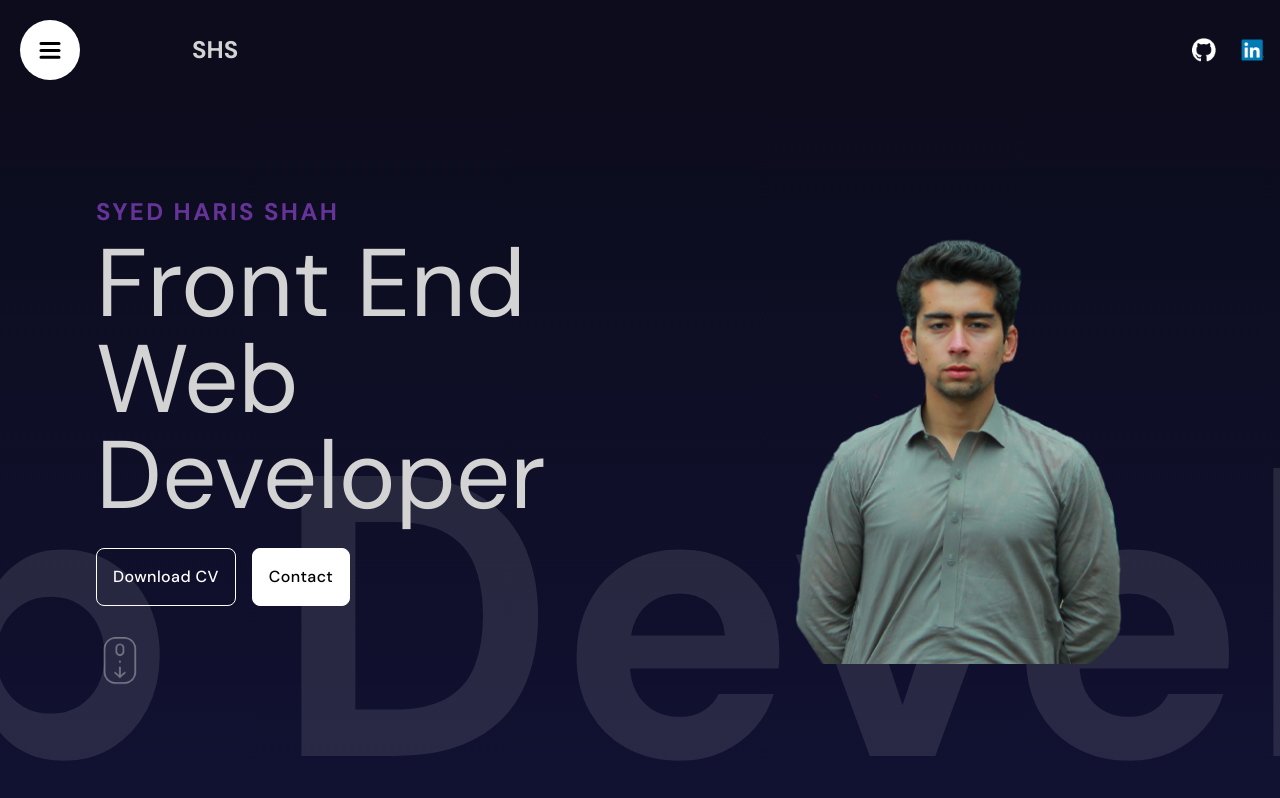
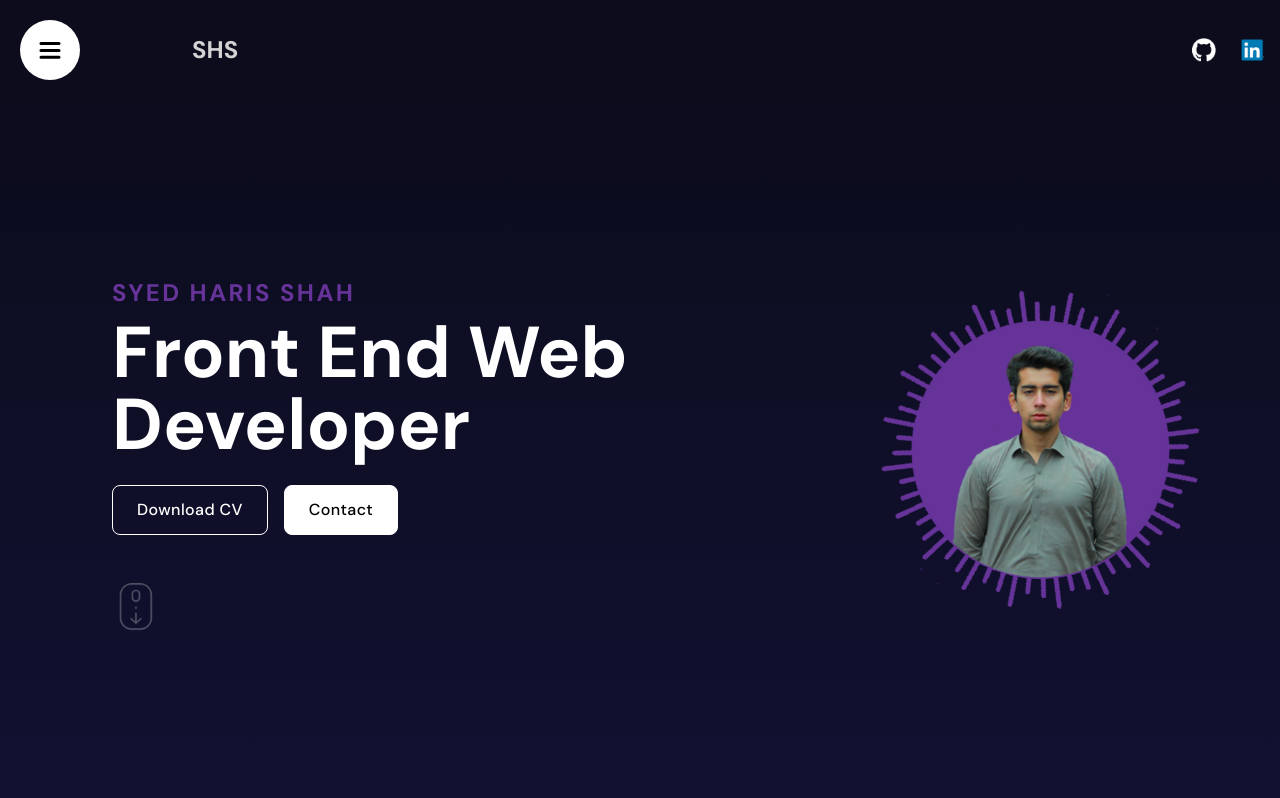
Before and after one commit to syedharyyshah/portfolio22, a React (Vite) app: page / in a window 1280 px wide. Shown: the top 798 px of the page. Built offline with nearby package versions, Linux system fonts and the light colour scheme.

Commit message:
Updated Hero.jsx

```diff
--- a/src/App.jsx
+++ b/src/App.jsx
@@ -9,7 +9,7 @@ import Contact from './components/Contact/Contact'
 const App = () => {
   return (
     <div>
-         <section id='Homepage' className='h-[100vh]'>
+         <section id='Homepage' className=''>
         <Navbar />
         <Hero />
       </section>
--- a/src/components/Hero/Hero.jsx
+++ b/src/components/Hero/Hero.jsx
@@ -1,81 +1,123 @@
-import React from 'react'
-import copy from '../../assets/copy.png'
-import scroll from '../../assets/scroll.png'
-import { motion } from 'framer-motion'
-import cv from '../../assets/Syed Haris Shah CV.pdf'
+import React from 'react';
+import copy from '../../assets/copy.png';
+import vector from '../../assets/vector.png';
+import scroll from '../../assets/scroll.png';
+import { motion } from 'framer-motion';
+import cv from '../../assets/Syed Haris Shah CV.pdf';
 
 const textVariants = {
-  initial:{
+  initial: {
     x: -500,
-    opacity:0,
+    opacity: 0,
   },
-  animate:{
+  animate: {
     x: 0,
-    opacity:1,
-    transition:{
-      duration:1,
-      staggerChildren:0.1,
+    opacity: 1,
+    transition: {
+      duration: 1,
+      staggerChildren: 0.1,
     },
   },
-  scrollButton:{
-    opacity:0,
-    y:10,
-    transition:{
-      duration:2,
-      repeat:Infinity
-    }
-  }
+  scrollButton: {
+    opacity: 0,
+    y: 10,
+    transition: {
+      duration: 2,
+      repeat: Infinity,
+      repeatType: 'reverse',
+    },
+  },
 };
 
+const sliderVariants = {
+  initial: {
+    x: 0,
+  },
+  animate: {
+    x: '-220%',
+    transition: {
+      repeat: Infinity,
+      repeatType: 'mirror',
+      duration: 20,
+    },
+  },
+};
 
-const sliderVariants = {
-  initial:{
-    x:0,
-  },
-  animate:{
-    x:"-220%",
-    transition:{
-      repeat:Infinity,
-      repeatType:'mirror',
-      duration:20,
+const vectorVariants = {
+  animate: {
+    rotate: -360,
+    transition: {
+      duration: 10,
+      repeat: Infinity,
+      ease: 'linear',
     },
   },
 };
 
 const Hero = () => {
   return (
-    <div className='hero overflow-hidden relative max-w-[1366px]  '
+    <div
+      className="hero overflow-hidden relative w-full max-w-screen mx-auto px-4"
       style={{
         height: 'calc(100vh - 100px)',
         background: 'linear-gradient(180deg, #0c0c1d, #111132)',
-      }}>
-
-
-       <div className="wrapper absolute flex flex-col content-center justify-center w-full md:w-1/2 md:m-24 gap-5 md:gap-6 z-20 ">
-        <motion.div className="textContainer flex flex-col  text-center md:text-left
-          gap-2"
-        variants={textVariants} initial="initial" animate="animate">
-
-            <motion.h2 className='text-2xl text-[#663399] font-bold
-             tracking-widest 'variants={textVariants}>SYED HARIS SHAH</motion.h2>
-
-            <motion.h1 className='text-3xl md:text-8xl'variants={textVariants}>Front End Web Developer</motion.h1>
-        </motion.div>
-            <motion.div className="buttons flex items-center justify-center md:justify-start "variants={textVariants}>
-                <motion.a href={cv} download="Syed_Haris_Shah_CV.pdf" className='px-6  inline-block py-3 p-2 md:p-4 cursor-pointer
-                 mr-4 border border-white rounded-lg bg-transparent text-white font-medium hover:bg-[#663399] hover:text-white
-                   tracking-wide'vriants={textVariants}>Download CV</motion.a>
-                <motion.a href="#Contact" className='px-6 p inline-block py-3 p-2 md:p-4 cursor-pointer border
-                 border-white rounded-lg bg-white text-black font-medium tracking-wide'vriants={textVariants}>Contact </motion.a>
+      }}
+    >
+      {/* Text & Buttons */}
+      <div className="wrapper absolute flex flex-col justify-center w-full sm:w-[90%] md:w-1/2 sm:ml-6 md:ml-24 gap-5 md:gap-6 z-20 top-1/2 -translate-y-1/2">
+        <motion.div
+          className="textContainer flex flex-col text-center md:text-left gap-2"
+          variants={textVariants}
+          initial="initial"
+          animate="animate"
+        >
+          <motion.h2
+            className="text-lg sm:text-xl md:text-2xl text-[#663399] font-bold tracking-widest"
+            variants={textVariants}
+          >
+            SYED HARIS SHAH
+          </motion.h2>
+          <motion.h1
+            className="text-2xl sm:text-4xl md:text-6xl lg:text-7xl font-bold text-white"
+            variants={textVariants}
+          >
+            Front End Web Developer
+          </motion.h1>
         </motion.div>
 
-            <motion.img className='w-12  ml-44 md:m-0' src={scroll} alt="" animate="scrollButton" variants={textVariants} />
+        <motion.div
+          className="buttons flex flex-wrap items-center justify-center md:justify-start gap-4"
+          variants={textVariants}
+        >
+          <motion.a
+            href={cv}
+            download="Syed_Haris_Shah_CV.pdf"
+            className="px-6 py-3 border border-white rounded-lg bg-transparent text-white font-medium hover:bg-[#663399] hover:text-white tracking-wide transition"
+            variants={textVariants}
+          >
+            Download CV
+          </motion.a>
+          <motion.a
+            href="#Contact"
+            className="px-6 py-3 border border-white rounded-lg bg-white text-black font-medium tracking-wide transition"
+            variants={textVariants}
+          >
+            Contact
+          </motion.a>
+        </motion.div>
 
+        <motion.img
+          className="w-10 sm:w-12 mx-auto md:mx-0 mt-4"
+          src={scroll}
+          alt="Scroll indicator"
+          animate="scrollButton"
+          variants={textVariants}
+        />
       </div>
 
-
+      {/* Sliding Background Text */}
       <motion.div
-        className="slidingTextContainer absolute w-1/2 text-[50vh] bottom-[-65px] md:bottom-[-120px] whitespace-nowrap font-bold z-0 text-[#ffffff1a]"
+        className="slidingTextContainer absolute w-[200%] text-[15vw] sm:text-[12vw] md:text-[10vw] bottom-[-20px] md:bottom-[-60px] whitespace-nowrap font-bold z-0 text-[#ffffff1a]"
         variants={sliderVariants}
         initial="initial"
         animate="animate"
@@ -83,21 +125,23 @@ const Hero = () => {
         Web Development Services and Much More...
       </motion.div>
 
+      {/* Vector & Copy Image */}
+      <div className="imageContainer absolute bottom-0 right-0 left-0 md:top-0 md:right-0 md:left-auto mx-auto md:mx-0 z-10 w-[90vw] max-w-[30rem] aspect-square">
+        <motion.img
+          src={vector}
+          alt="Vector background"
+          className="absolute inset-0 w-full h-full object-contain z-0"
+          variants={vectorVariants}
+          animate="animate"
+        />
+        <img
+          src={copy}
+          alt="Main image"
+          className="absolute inset-0 w-full h-full object-contain z-10"
+        />
+      </div>
+    </div>
+  );
+};
 
-        <div className="imageContainer absolute top-[60%] left-1/2 transform -translate-x-1/2
-        -translate-y-1/2 md:top-0 md:right-0 md:translate-x-0 md:translate-y-0 z-10 size-[30rem] md:size-[40rem]">
-            <img src={copy} alt="" />
-        </div>
-
-
-
-
-
-
-
-
-    </div>
-  )
-}
-
-export default Hero
+export default Hero;
```
Also changed, not shown: src/assets/copy.png, src/assets/vector.png (added). Lines whose indentation alone changed are shown as unchanged.
